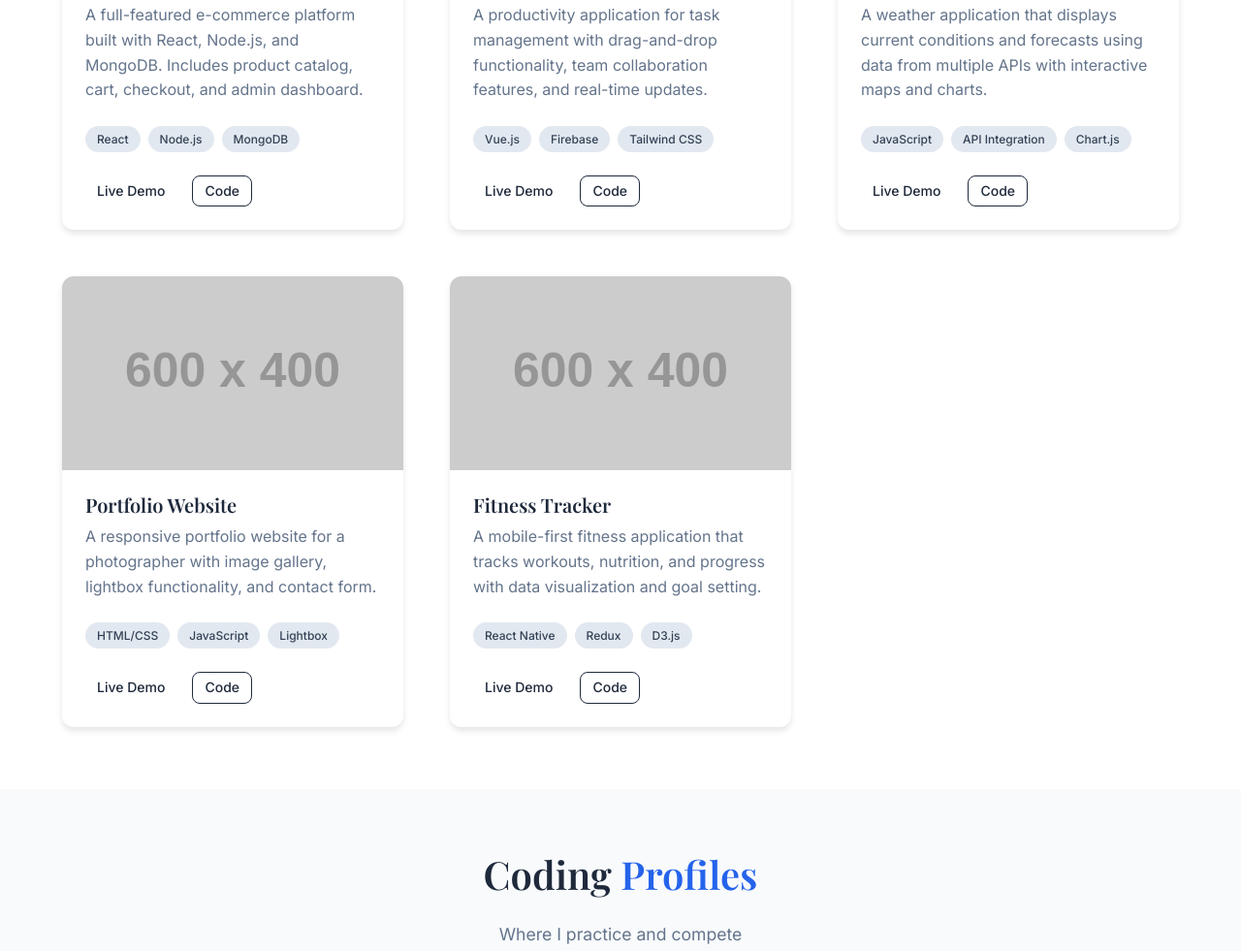
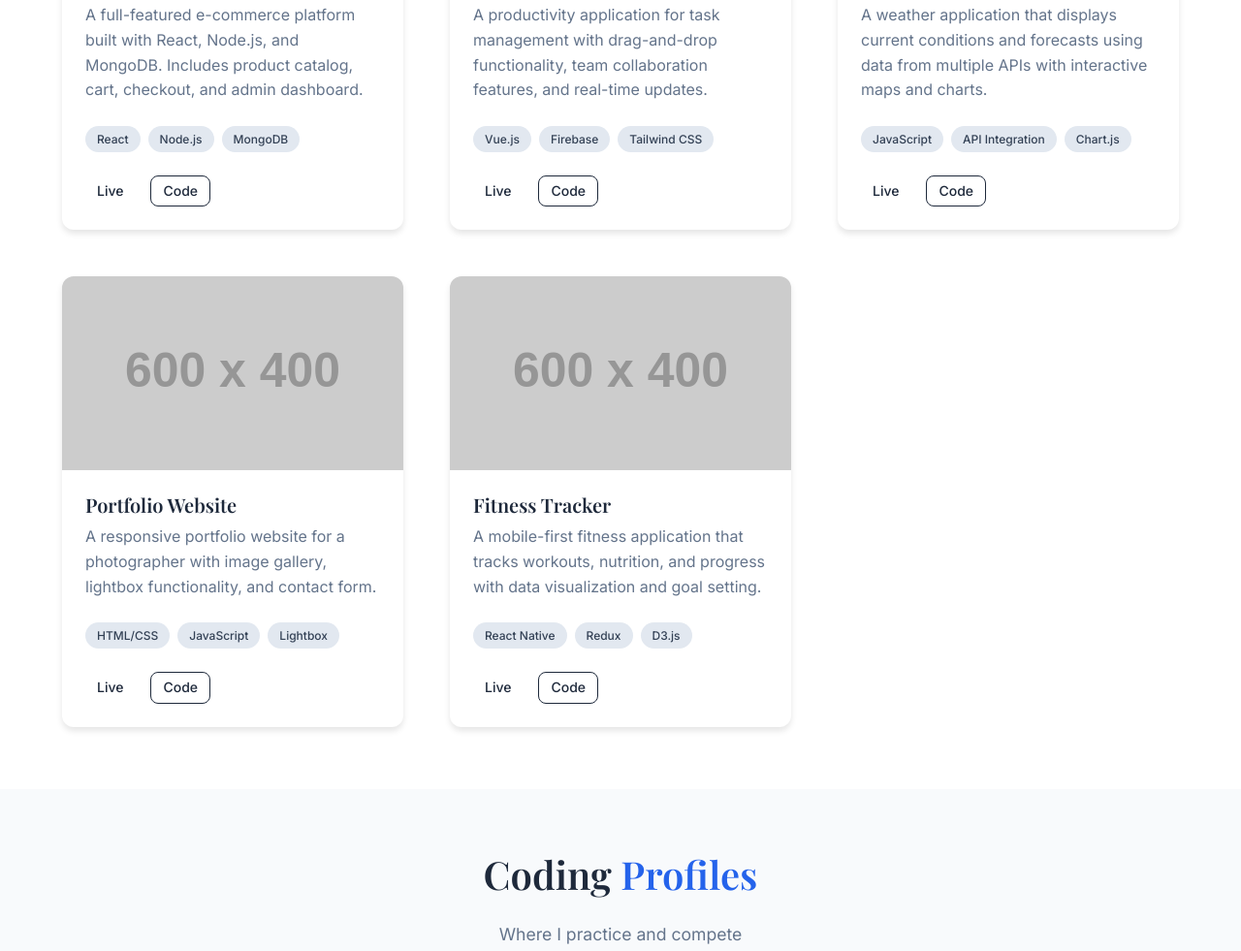
Before and after one commit to NitinKushwahcodes/nitin.portfolio, a plain HTML site: page index.html in a window 1280 px wide. Shown: the part 1991-2972 px from the top of the page at 97% size. Drawn offline with nearby package versions, Linux system fonts and the light colour scheme; placeholder pictures from the web are drawn by us.

Commit message:
Update index.html 5th time

```diff
--- a/index.html
+++ b/index.html
@@ -193,7 +193,7 @@
                             <span>MongoDB</span>
                         </div>
                         <div class="project-links">
-                            <a href="https://github.com/NitinKushwahcodes" target="_blank" class="btn btn-small">Live Demo</a>
+                            <a href="https://github.com/NitinKushwahcodes" target="_blank" class="btn btn-small">Live</a>
                             <a href="https://github.com/NitinKushwahcodes" target="_blank" class="btn btn-small btn-outline">Code</a>
                         </div>
                     </div>
@@ -216,7 +216,7 @@
                             <span>Tailwind CSS</span>
                         </div>
                         <div class="project-links">
-                            <a href="https://github.com/NitinKushwahcodes" target="_blank" class="btn btn-small">Live Demo</a>
+                            <a href="https://github.com/NitinKushwahcodes" target="_blank" class="btn btn-small">Live</a>
                             <a href="https://github.com/NitinKushwahcodes" target="_blank" class="btn btn-small btn-outline">Code</a>
                         </div>
                     </div>
@@ -239,7 +239,7 @@
                             <span>Chart.js</span>
                         </div>
                         <div class="project-links">
-                            <a href="https://github.com/NitinKushwahcodes" target="_blank" class="btn btn-small">Live Demo</a>
+                            <a href="https://github.com/NitinKushwahcodes" target="_blank" class="btn btn-small">Live</a>
                             <a href="https://github.com/NitinKushwahcodes" target="_blank" class="btn btn-small btn-outline">Code</a>
                         </div>
                     </div>
@@ -262,7 +262,7 @@
                             <span>Lightbox</span>
                         </div>
                         <div class="project-links">
-                            <a href="https://github.com/NitinKushwahcodes" target="_blank" class="btn btn-small">Live Demo</a>
+                            <a href="https://github.com/NitinKushwahcodes" target="_blank" class="btn btn-small">Live</a>
                             <a href="https://github.com/NitinKushwahcodes" target="_blank" class="btn btn-small btn-outline">Code</a>
                         </div>
                     </div>
@@ -285,7 +285,7 @@
                             <span>D3.js</span>
                         </div>
                         <div class="project-links">
-                            <a href="https://github.com/NitinKushwahcodes" target="_blank" class="btn btn-small">Live Demo</a>
+                            <a href="https://github.com/NitinKushwahcodes" target="_blank" class="btn btn-small">Live</a>
                             <a href="https://github.com/NitinKushwahcodes" target="_blank" class="btn btn-small btn-outline">Code</a>
                         </div>
                     </div>
```
